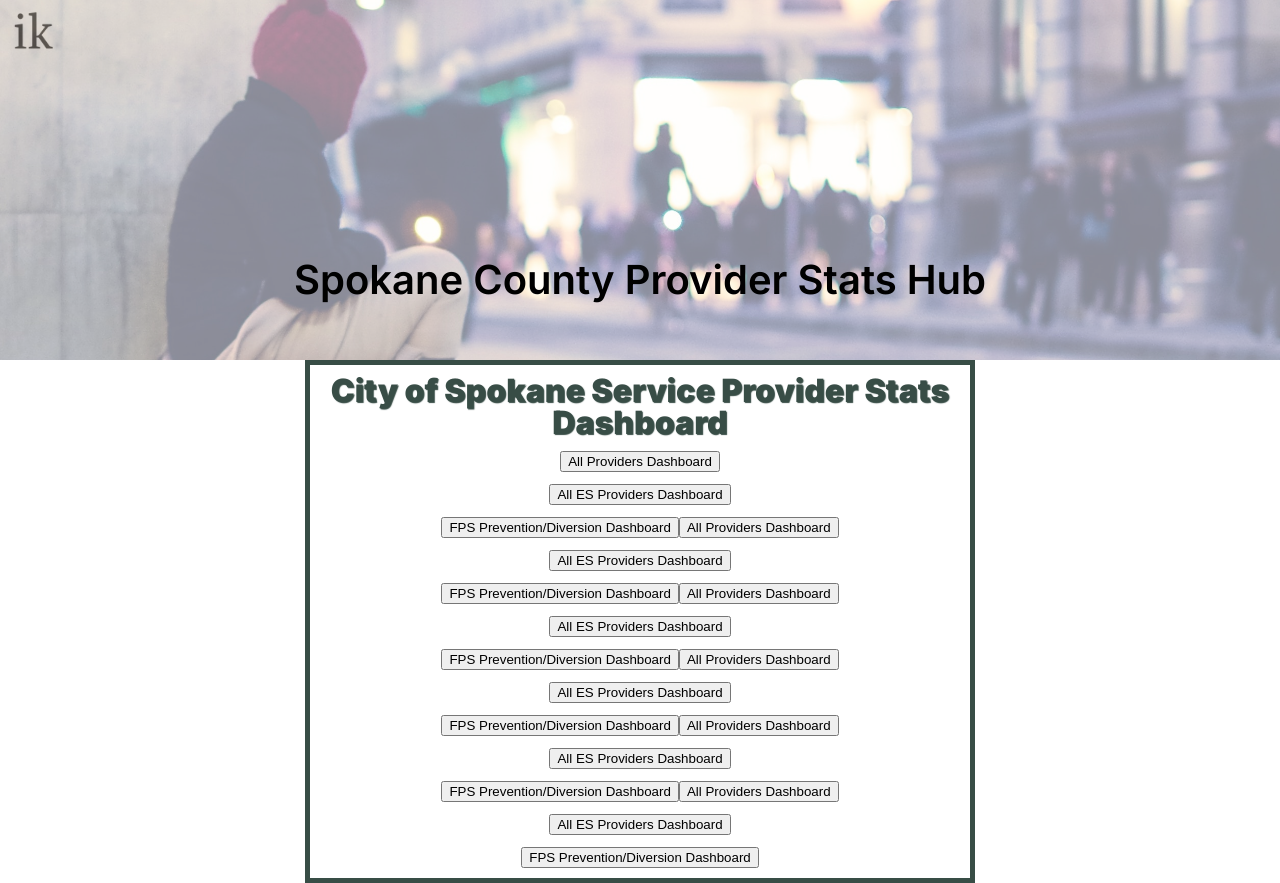
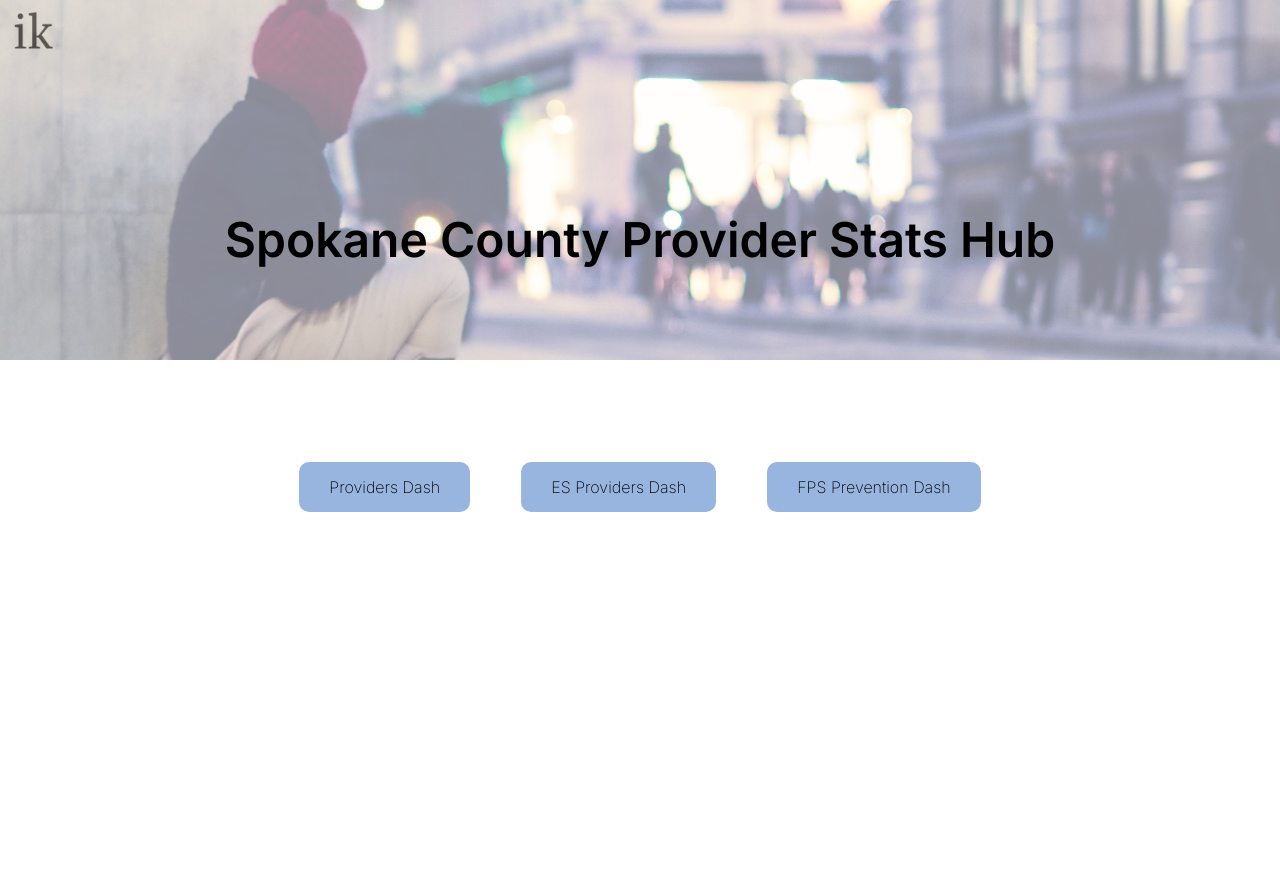
Before and after one commit to fpspokane/reports, an Angular app: page / in a window 1280 px wide. After the commit the page ends 800 px from the top, so only its background shows below. Built offline with nearby package versions, Linux system fonts and the light colour scheme; what ng2-charts would draw is missing.

Commit message:
restyled buttons

```diff
--- a/src/app/components/navbar/navbar.component.css
+++ b/src/app/components/navbar/navbar.component.css
@@ -25,9 +25,9 @@
   margin-right: 40px;
   text-decoration: none;
   color: var(--primary-text);
-  transition: transform 300ms ease-out;
   padding: 3px 0;
   font-size: 0.9rem;
+  transition: transform 300ms ease-out;
 }
 .nav-link:hover {
   transform: scale(1.05);
--- a/src/app/components/splash-page/splash-page.component.css
+++ b/src/app/components/splash-page/splash-page.component.css
@@ -1,4 +1,4 @@
-.splash-hero {
+.sp-hero {
   background-image: url(../../../assets/images/ev-IWJH-l-vb4k-unsplash-desktop2.jpg);
   background-size: cover;
   background-position: center center;
@@ -6,55 +6,38 @@
   width: 100%;
   height: 45vh;
 }
-.splash-title {
-  /* display: flex; */
+.sp-title {
   text-align: center;
-  font-size: 2.5rem;
+  font-size: 3rem;
   font-weight: 600;
   line-height: 1.2;
   width: 90%;
   position: absolute;
-  top: 35%;
+  top: 30%;
   left: 50%;
   transform: translate(-50%, -50%);
 }
-.instructions {
-  border: 5px solid;
-  margin: auto;
+.sp-buttons {
+  display: flex;
+  justify-content: center;
+  width: 100%;
+  height: 45vh;
+  padding-top: 8%;
+}
+.sp-button {
+  display: flex;
+  justify-content: center;
+  align-items: center;
   text-align: center;
-  font-size: xx-large;
-  font-weight: bold;
-  width: 50%;
-  padding: 10px;
-  text-shadow: 1px 1px 1px hsl(160, 16%, 26%);
-  color: hsl(160, 16%, 26%);
+  font-weight: 200;
+  border-radius: 10px;
+  background-color: var(--primary-color);
+  height: 50px;
+  padding: 0 30px;
+  margin: 0 2%;
+  cursor: pointer;
+  transition: background-color 300ms ease-out;
 }
-
-.span {
-  float: auto;
-  margin: auto;
-  text-align: center;
+.sp-button:hover {
+  background-color: var(--secondary-color);
 }
-
-.button:hover {
-  background-color: #002ead;
-  color: white;
-  transition: 0.7s;
-}
-
-.button:focus {
-  outline-color: transparent;
-  outline-style: solid;
-  box-shadow: 0 0 0 4px #5a01a7;
-}
-
-.button:focus {
-  outline-color: transparent;
-  outline-style: solid;
-  box-shadow: 0 0 0 4px #5a01a7;
-  transition: 0.7s;
-}
-
-.button:active {
-  background-color: #ffbf00;
-}
--- a/src/app/components/splash-page/splash-page.component.html
+++ b/src/app/components/splash-page/splash-page.component.html
@@ -1,73 +1,11 @@
-<div class="splash-hero"></div>
-<h1 class="splash-title">Spokane County Provider Stats Hub</h1>
-<div class="instructions">
-  <p>City of Spokane Service Provider Stats Dashboard</p>
-  <button class="button" (click)="openAllProjectsStats()">
-    All Providers Dashboard
-  </button>
+<div class="sp-hero"></div>
+<h1 class="sp-title">Spokane County Provider Stats Hub</h1>
+<div class="sp-buttons">
+  <div class="sp-button" (click)="openAllProjectsStats()">Providers Dash</div>
   <br />
-  <button class="button" (click)="openEsStats()">
-    All ES Providers Dashboard
-  </button>
+  <div class="sp-button" (click)="openEsStats()">ES Providers Dash</div>
   <br />
-  <button class="button" (click)="openFamPromPreventionStats()">
-    FPS Prevention/Diversion Dashboard
-  </button>
-
-  <!--  -->
-  <button class="button" (click)="openAllProjectsStats()">
-    All Providers Dashboard
-  </button>
-  <br />
-  <button class="button" (click)="openEsStats()">
-    All ES Providers Dashboard
-  </button>
-  <br />
-  <button class="button" (click)="openFamPromPreventionStats()">
-    FPS Prevention/Diversion Dashboard
-  </button>
-  <button class="button" (click)="openAllProjectsStats()">
-    All Providers Dashboard
-  </button>
-  <br />
-  <button class="button" (click)="openEsStats()">
-    All ES Providers Dashboard
-  </button>
-  <br />
-  <button class="button" (click)="openFamPromPreventionStats()">
-    FPS Prevention/Diversion Dashboard
-  </button>
-  <button class="button" (click)="openAllProjectsStats()">
-    All Providers Dashboard
-  </button>
-  <br />
-  <button class="button" (click)="openEsStats()">
-    All ES Providers Dashboard
-  </button>
-  <br />
-  <button class="button" (click)="openFamPromPreventionStats()">
-    FPS Prevention/Diversion Dashboard
-  </button>
-  <button class="button" (click)="openAllProjectsStats()">
-    All Providers Dashboard
-  </button>
-  <br />
-  <button class="button" (click)="openEsStats()">
-    All ES Providers Dashboard
-  </button>
-  <br />
-  <button class="button" (click)="openFamPromPreventionStats()">
-    FPS Prevention/Diversion Dashboard
-  </button>
-  <button class="button" (click)="openAllProjectsStats()">
-    All Providers Dashboard
-  </button>
-  <br />
-  <button class="button" (click)="openEsStats()">
-    All ES Providers Dashboard
-  </button>
-  <br />
-  <button class="button" (click)="openFamPromPreventionStats()">
-    FPS Prevention/Diversion Dashboard
-  </button>
+  <div class="sp-button" (click)="openFamPromPreventionStats()">
+    FPS Prevention Dash
+  </div>
 </div>
--- a/src/index.html
+++ b/src/index.html
@@ -9,7 +9,7 @@
     <link rel="preconnect" href="https://fonts.googleapis.com" />
     <link rel="preconnect" href="https://fonts.gstatic.com" crossorigin />
     <link
-      href="https://fonts.googleapis.com/css2?family=Inter:wght@100;400;600;900&display=swap"
+      href="https://fonts.googleapis.com/css2?family=Inter:wght@200;400;600;900&display=swap"
       rel="stylesheet"
     />
   </head>
--- a/src/styles.css
+++ b/src/styles.css
@@ -9,7 +9,7 @@
   --background-color: #fafaff;
   --primary-text: #030d25;
 }
-html,
-body {
+* {
   font-family: "Inter", sans-serif;
+  box-sizing: border-box;
 }
```
